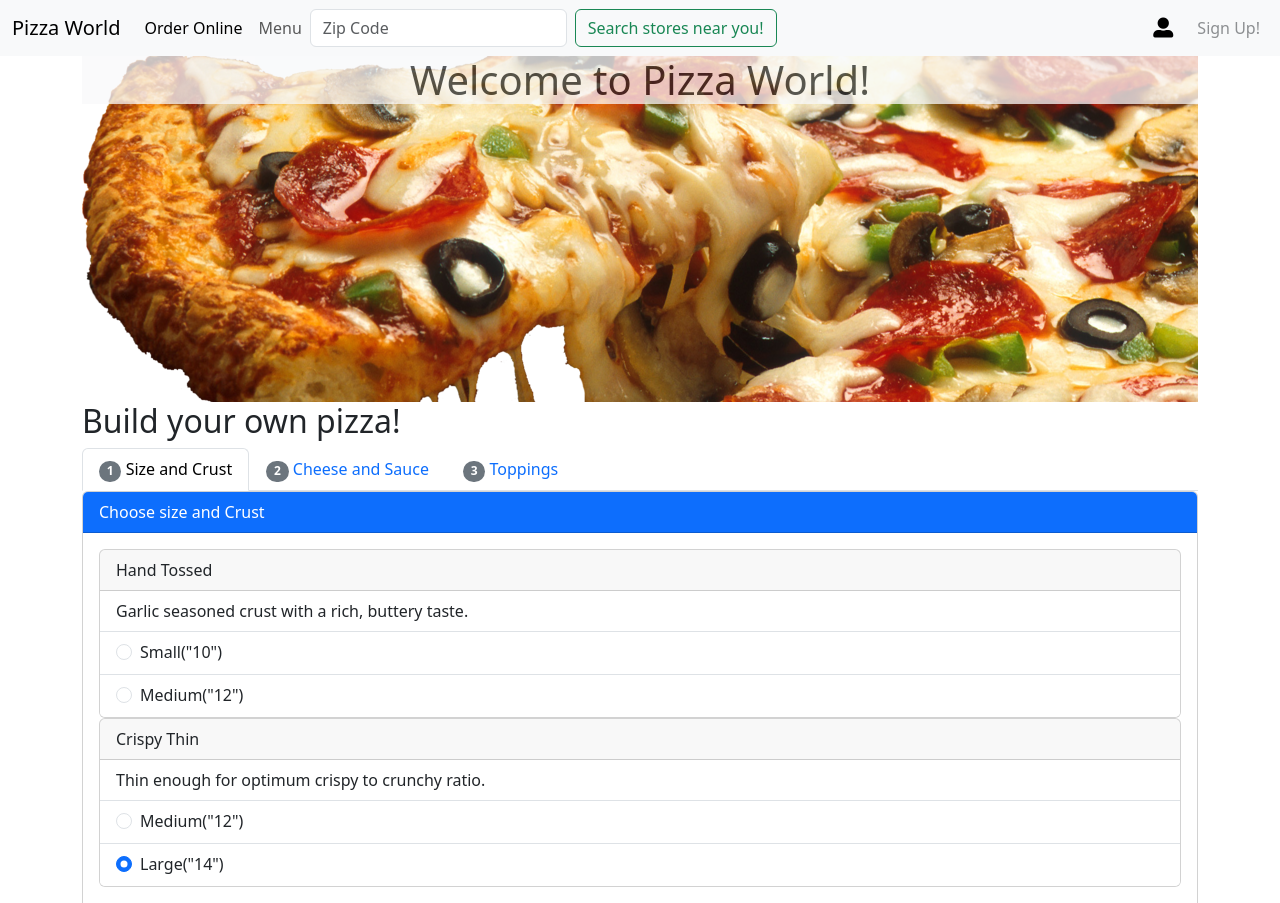
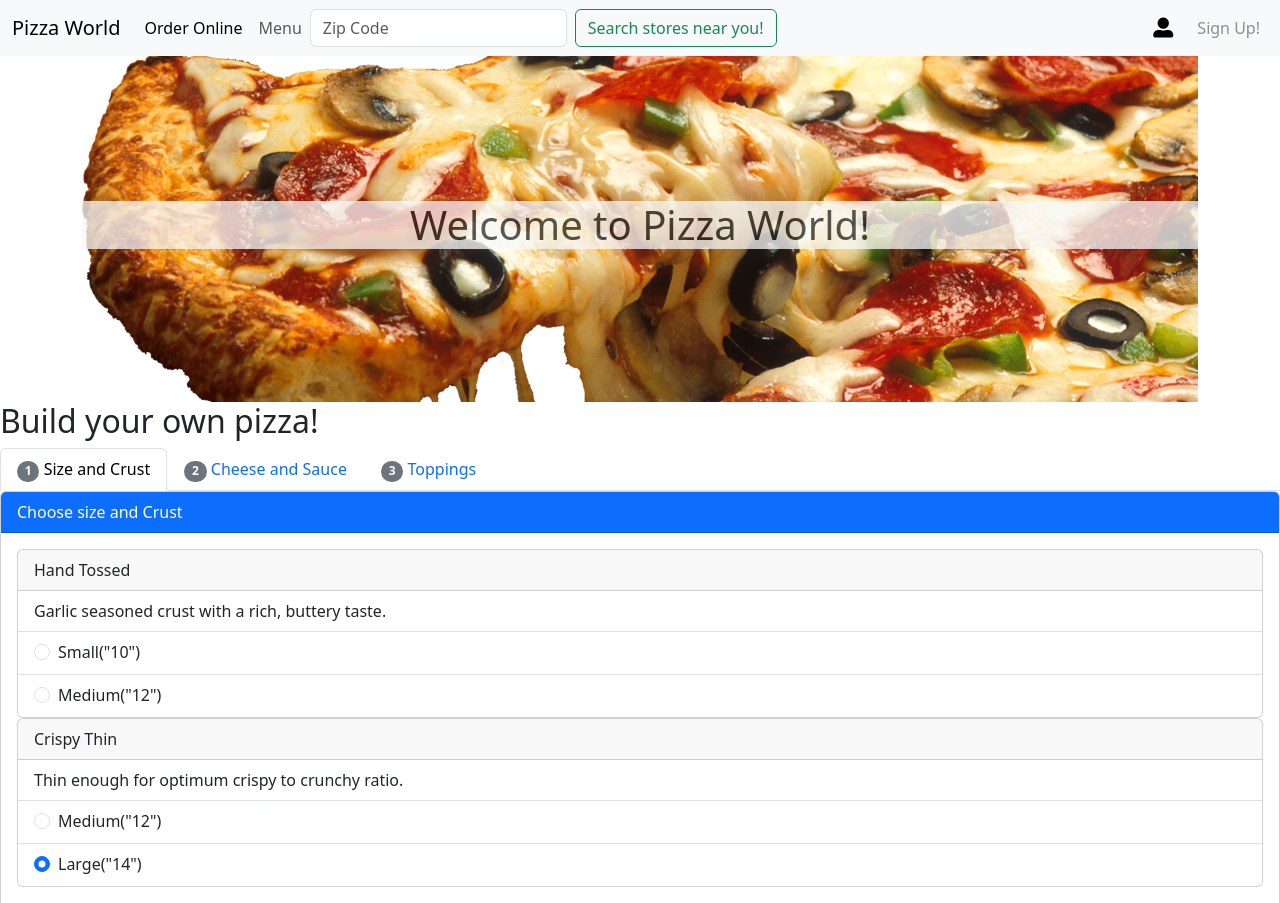
Before and after one commit to ksbleek/codeup-web-exercises, a plain HTML site: page order-pizza.html in a window 1280 px wide. Shown: the top 903 px of the page. Drawn offline with nearby package versions, Linux system fonts and the light colour scheme.

Commit message:
fixed som div  issues.

```diff
--- a/order-pizza.html
+++ b/order-pizza.html
@@ -31,7 +31,7 @@
                 <button class="btn btn-outline-success text-nowrap" type="submit">Search stores near you!</button>
             </form>
         </div>
-        <ul class="navbar-nav d-flex align-items-center">
+        <ul class="navbar-nav align-items-center">
             <li class="nav-item">
                 <a class="navbar-brand nav-item" href="#">
                     <i class="fas fa-user-alt"></i>
@@ -43,12 +43,13 @@
         </ul>
     </div>
 </nav>
-<div class="container">
-    <div class="jumbotron d-flex p-0 bd-highlight flex-column justify-content-center text-center d-sm-none d-md-block" style="background-image: url(img/pizza.png); height: 346px; background-size: cover;">
+<div class="container d-sm-none d-md-block">
+    <div class="jumbotron d-flex p-0 bd-highlight flex-column justify-content-center text-center" style="background-image: url(img/pizza.png); height: 346px; background-size: cover;">
         <div>
             <h1 class="opacity-75 bg-light">Welcome to Pizza World!</h1>
         </div>
     </div>
+</div>
     <h2>
         Build your own pizza!
     </h2>
@@ -244,7 +245,6 @@
                 </div>
             </div>
         </div>
-    </div>
 </div>
 <script src="https://cdn.jsdelivr.net/npm/bootstrap@5.3.2/dist/js/bootstrap.bundle.min.js" integrity="sha384-C6RzsynM9kWDrMNeT87bh95OGNyZPhcTNXj1NW7RuBCsyN/o0jlpcV8Qyq46cDfL" crossorigin="anonymous"></script>
 </body>
```
